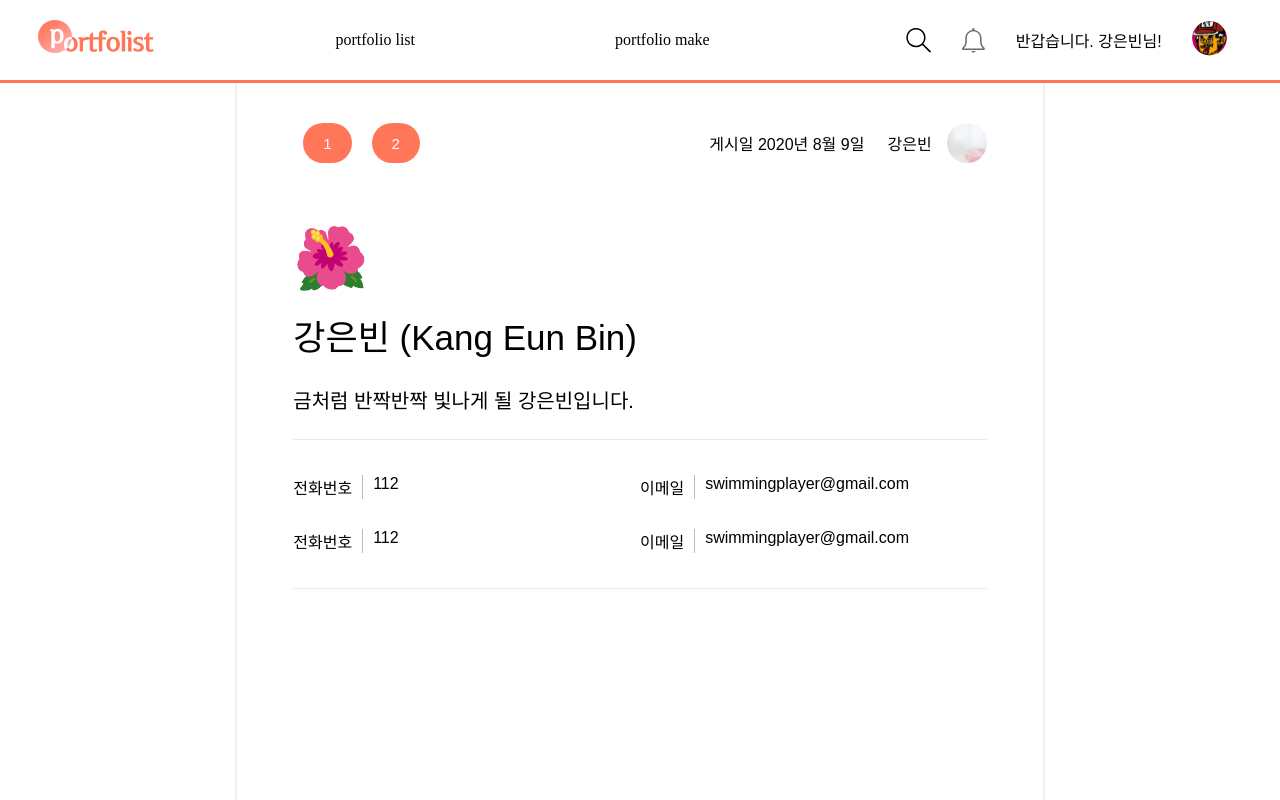
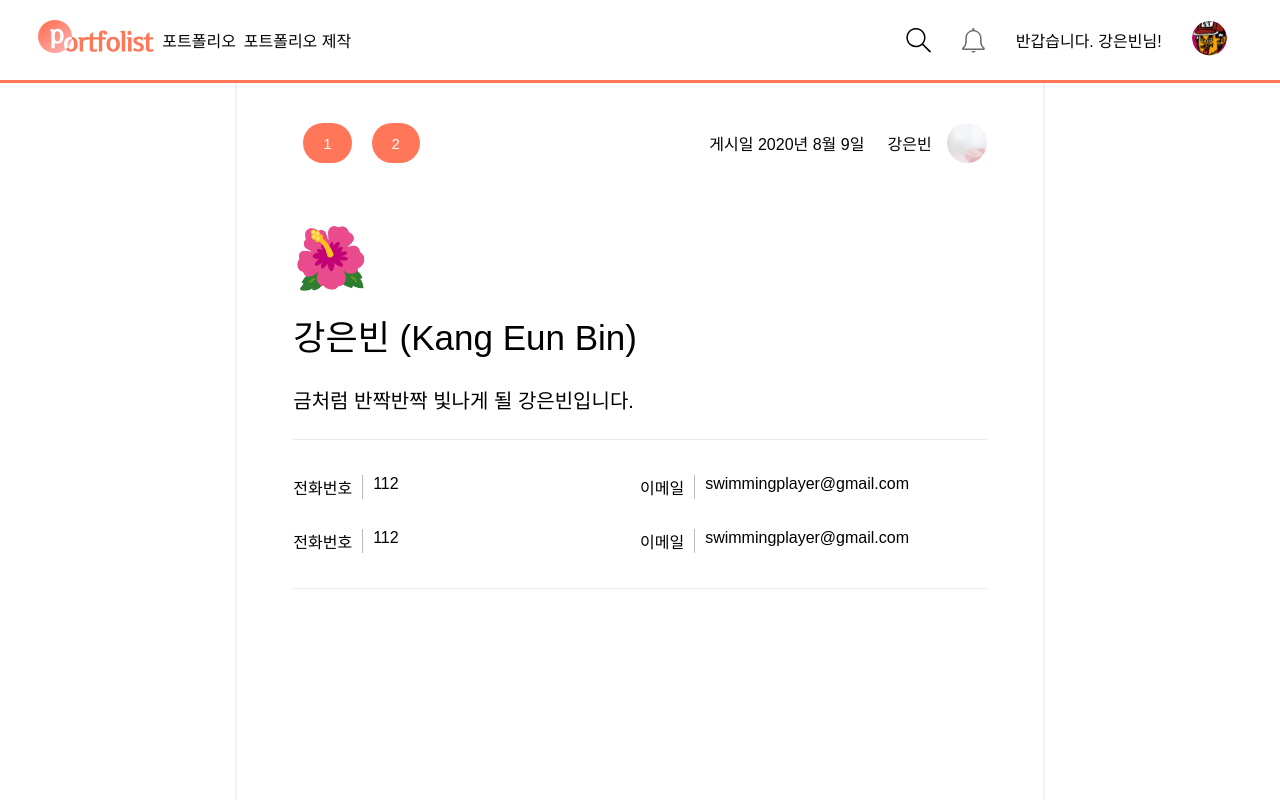
Before and after one commit to DSM-Portfolist/Portfolist-Front, a React (Create React App) app: page /portfolio/1 in a window 1280 px wide. Shown: the top 800 px of the page. Built offline with nearby package versions, Linux system fonts and the light colour scheme.

Commit message:
[MODIFY] 헤더 스타일 변경

```diff
--- a/src/components/main/header/Header.tsx
+++ b/src/components/main/header/Header.tsx
@@ -22,17 +22,17 @@ const Header = () => {
         {test ? (
           <>
             <S.Container>
-              <Link to="/">
-                <img src={Logo} alt="포트폴리스트 로고" />
-              </Link>
-              <ul>
+              <div className="logo">
+                <Link to="/">
+                  <img src={Logo} alt="포트폴리스트 로고" />
+                </Link>
                 <Link to="/portfolio-list" className="list-item">
-                  <span>portfolio list</span>
+                  <span>포트폴리오</span>
                 </Link>
                 <Link to="/portfolio-make" className="list-item">
-                  <span>portfolio make</span>
+                  <span>포트폴리오 제작</span>
                 </Link>
-              </ul>
+              </div>
               <ul>
                 <li>
                   <img
--- a/src/components/main/header/style.ts
+++ b/src/components/main/header/style.ts
@@ -26,12 +26,23 @@ export const Container = styled.div`
   position: relative;
   z-index: 5;
 
+  .logo {
+    display: flex;
+    width: 26%;
+    align-items: center;
+    justify-content: space-between;
+
+    a {
+      color: black;
+    }
+  }
+
   ul {
     display: flex;
     align-items: center;
 
     .list-item {
-      margin: 0 100px;
+      margin: 0 40px;
     }
 
     a,
```
